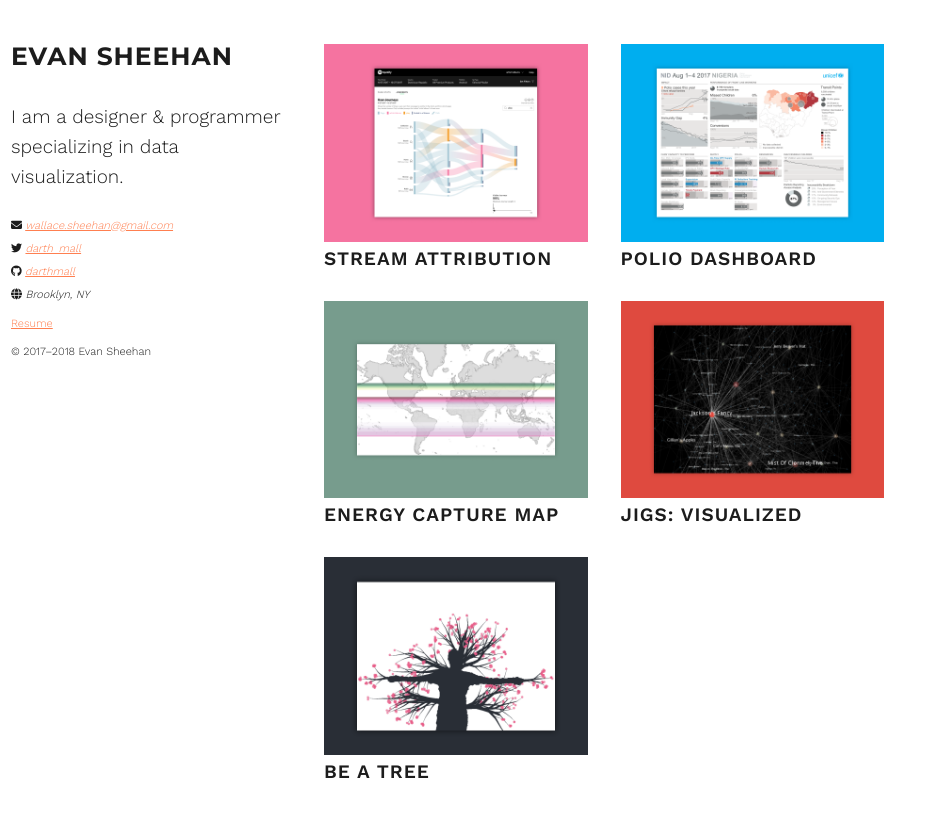
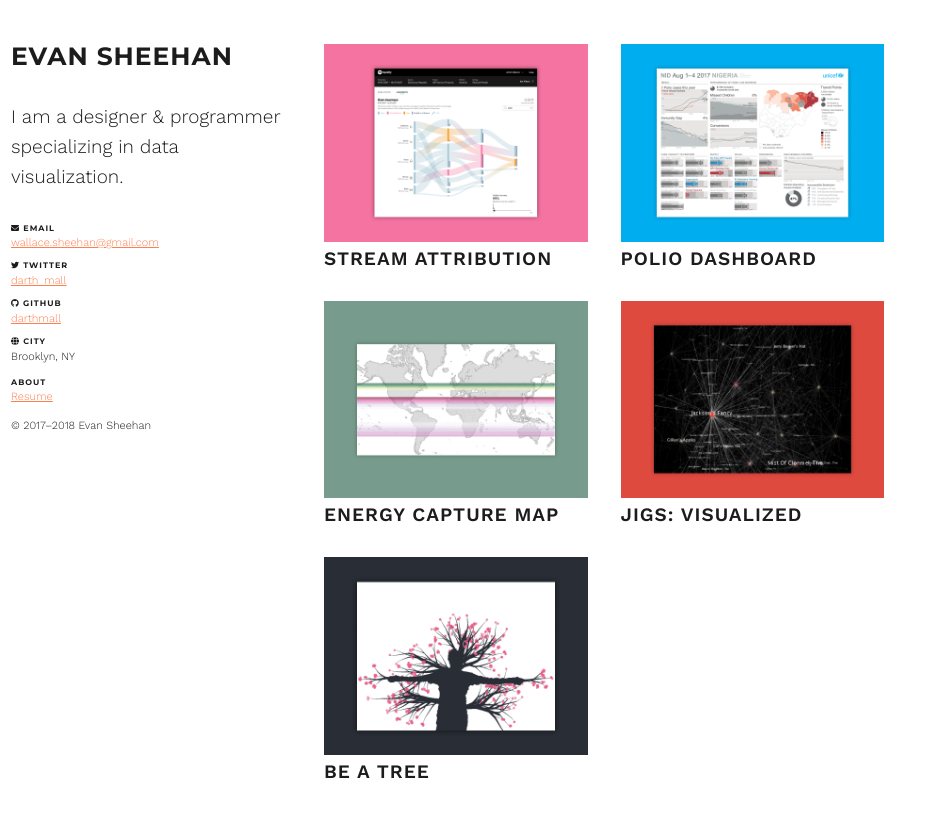
Before and after one commit to darthmall/darthmall.github.io, a Jekyll site: the page built from index.html, in a window 1280 px wide. Shown: the top 817 px of the page, without its empty margins (0-936 px from the left). Built offline with Jekyll 4.4.1, drawn with Linux system fonts in a browser that asks for light colours; nearby versions of some CDN libraries.

Commit message:
Use a definition list instead paragraphs in the footer

```diff
--- a/_layouts/page.html
+++ b/_layouts/page.html
@@ -23,29 +23,43 @@
 
     <footer class="left gridFooter">
       <address>
-        <p>
+        <dl>
+          <dt>
             <i class="fas fa-envelope" aria-hidden title="Email address"></i>
-          <span class="sr-only">Email:</span>
+            Email
+          </dt>
+          <dd>
             <a href="mailto:{{ site.email }}">{{ site.email }}</a>
-        </p>
-        <p class="twitter">
+          </dd>
+
+          <dt class="twitter">
             <i class="fab fa-twitter" aria-hidden title="Twitter profile"></i>
-          <span class="sr-only">Twitter:</span>
+            Twitter
+          </dt>
+          <dd>
             <a href="https://twitter.com/{{ site.twitter_username }}">{{ site.twitter_username }}</a>
-        </p>
-        <p class="github">
+          </dd>
+          <dt class="github">
             <i class="fab fa-github" aria-hidden title="GitHub profile"></i>
-          <span class="sr-only">GitHub:</span>
+            GitHub
+          </dt>
+          <dd>
             <a href="https://github.com/{{ site.github_username }}">{{ site.github_username }}</a>
-        </p>
-        <p>
+          </dd>
+          <dt>
             <i class="fas fa-globe" aria-hidden title="Address"></i>
-          <span class="sr-only">Address:</span>
-          {{ site.location }}
-        </p>
+            City
+          </dt>
+          <dd>{{ site.location }}</dd>
+        </dl>
       </address>
 
+      <dl>
+        <dt>About</dt>
+        <dd>
           <a href="/resume">Resume</a>
+        </dd>
+      </dl>
 
       <p class="copyright">
         &copy; 2017&ndash;2018 Evan Sheehan
--- a/_sass/base.sass
+++ b/_sass/base.sass
@@ -37,7 +37,11 @@ dt,
 .disclaimer
   font-size: ms(-1)
 
+footer dt
+  font-size: ms(-2)
+
 address
+  font-style: normal
   margin-bottom: ms(-1)
 
   p
```
Lines whose indentation alone changed are shown as unchanged.
